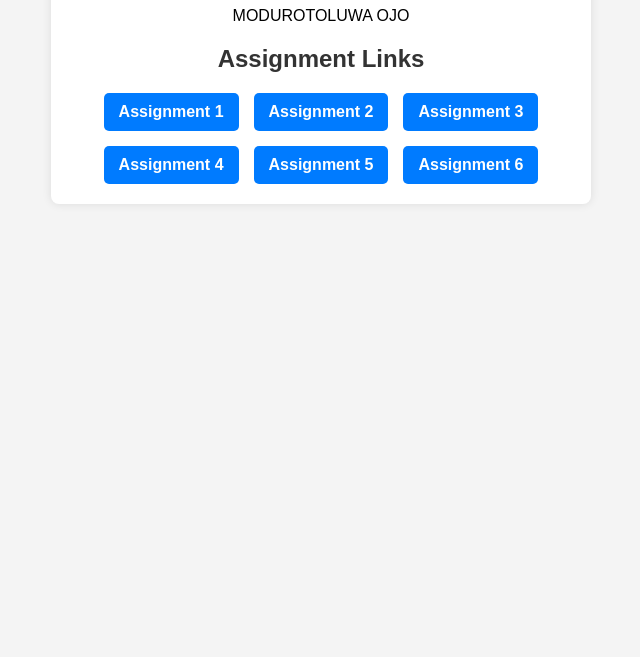
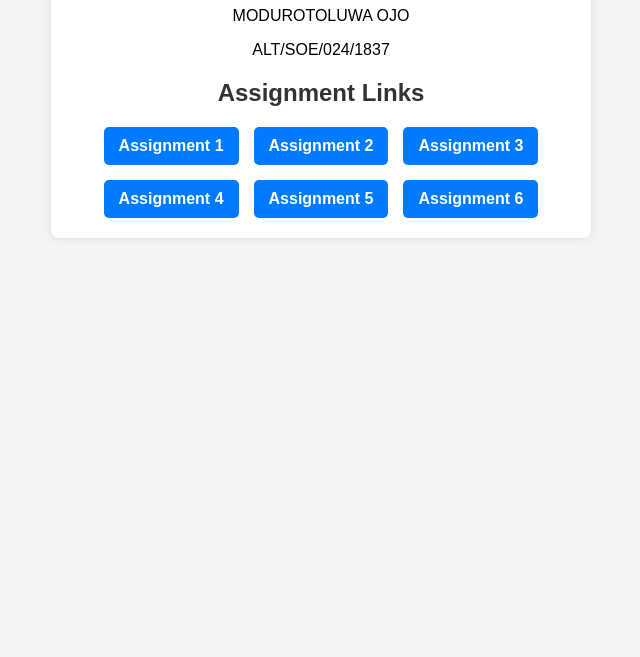
Before and after one commit to Ddocjo/Assignment-0, a plain HTML site: page index.html in a window 1280 px wide. Shown: the part 143-800 px from the top of the page, without its empty margins (319-959 px from the left). Drawn offline with Linux system fonts and the light colour scheme.

Commit message:
Update index.html

```diff
--- a/index.html
+++ b/index.html
@@ -10,7 +10,7 @@
     <div class="container">
         <h1>My Assignments</h1>
         <p>MODUROTOLUWA OJO</p>
-        <p></p>
+        <p>ALT/SOE/024/1837</p>
         <h2>Assignment Links</h2>
         <div class="assignments">
             <a href="https://your-netlify-link-1.netlify.app" target="_blank">Assignment 1</a>
```
